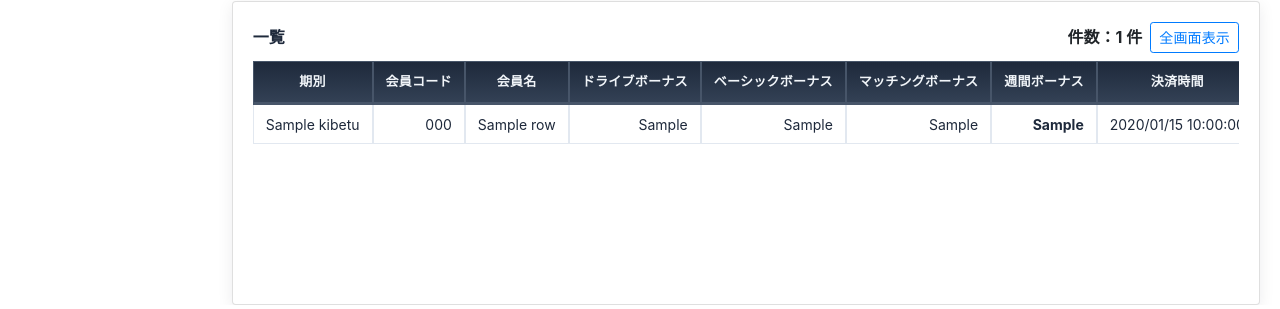
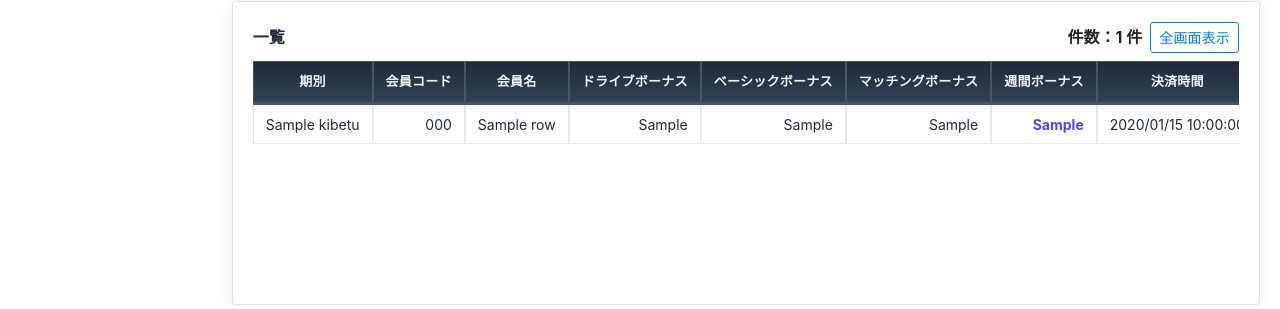
Before and after one commit to TnakamuraJwoa/bonus_system, a Django app: template connect/templates/s_week_bonus.html in a window 1280 px wide. Shown: the part 388-697 px from the top of the page. Run offline with Django 4.2, Linux system fonts and the light colour scheme; the template is opened without the code that fills it: most values are stand-ins (such as "Sample title", 1, 10 or a date in 2020); parts of the project's set-up code (start-up, migrations or seed data) failed here and were passed over; some libraries are stand-ins or nearby versions.

Commit message:
ボーナス検索-週ボーナスの週間ボーナス列の色を月ボーナスと揃えた
text-primary が抜けていて太字だけになっていた。
月ボーナスの月間ボーナス列や他10画面の合計列と同じ
fw-bold text-primary text-end に統一する。

Co-Authored-By: Claude Opus 5 (1M context) <noreply@anthropic.com>

```diff
--- a/connect/templates/s_week_bonus.html
+++ b/connect/templates/s_week_bonus.html
@@ -131,7 +131,7 @@
                       <td class="text-end">{{ r.drive_bonus }}</td>
                       <td class="text-end">{{ r.basic_bonus }}</td>
                       <td class="text-end">{{ r.matching_bonus }}</td>
-                      <td class="text-end fw-bold">{{ r.week_bonus }}</td>
+                      <td class="fw-bold text-primary text-end">{{ r.week_bonus }}</td>
                       <td>{{ r.updated_at|db_datetime }}</td>
                     </tr>
                   {% endfor %}
```
